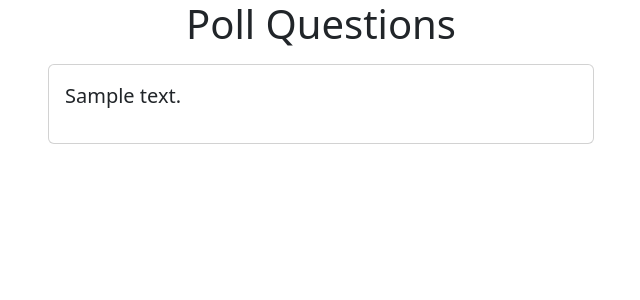
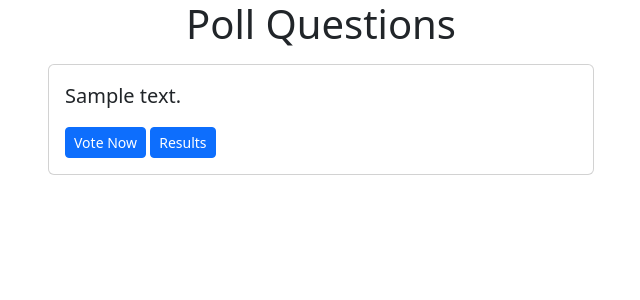
Before and after one commit to kumar7505/Survey-Hub, a Django app: template survey/templates/poll/index.html in a window 1280 px wide. Shown: the top 300 px of the page, without its empty margins (319-959 px from the left). Run offline with Django 5.2, Linux system fonts and the light colour scheme; the template is opened without the code that fills it: most values are stand-ins (such as "Sample title", 1, 10 or a date in 2020).

Commit message:
fix: printing the poll

```diff
--- a/survey/poll/urls.py
+++ b/survey/poll/urls.py
@@ -3,5 +3,7 @@ from . import views
 
 app_name = 'poll'
 urlpatterns = [
-    path('', views.index, name='index')
+    path('', views.index, name='index'),
+    path('<int:question_id>', views.detail, name='detail'),
+    path('<int:question_id>/results', views.results, name='results')
 ]
--- a/survey/templates/poll/index.html
+++ b/survey/templates/poll/index.html
@@ -7,6 +7,10 @@
             <div class="card mb-3">
                 <div class="card-body">
                     <p class="lead">{{ question.question_text }}</p>
+                    <a href="{% url 'poll:detail' question.id %}"
+                        class="btn btn-primary btn-sm">Vote Now</a>
+                    <a href="{% url 'poll:results' question.id %}"
+                        class="btn btn-primary btn-sm">Results</a>
                 </div>
             </div>
         {% endfor %}
--- /dev/null
+++ b/survey/templates/poll/results.html
@@ -0,0 +1 @@
+Kumar
```
Also changed, not shown: survey/poll/views.py (+13 -1 lines).
